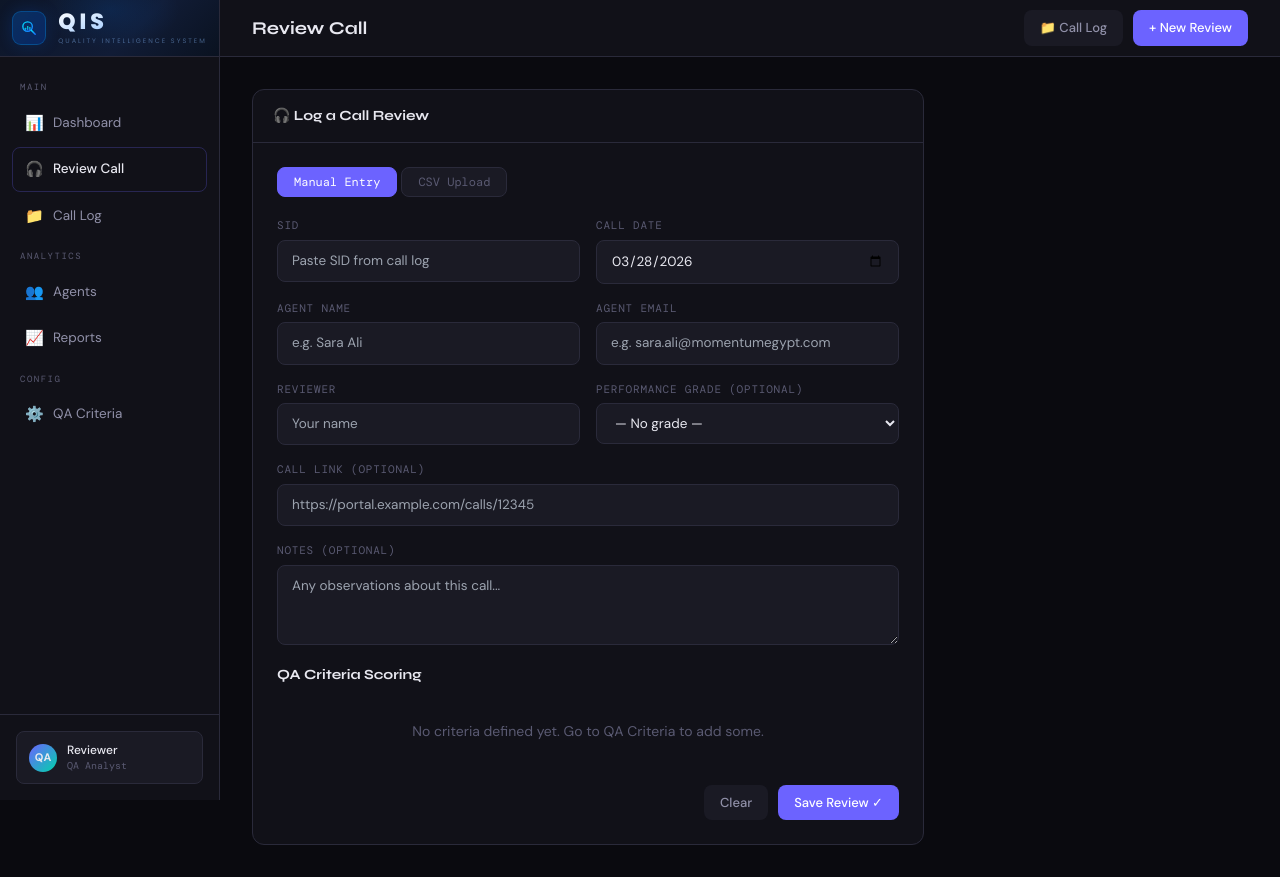
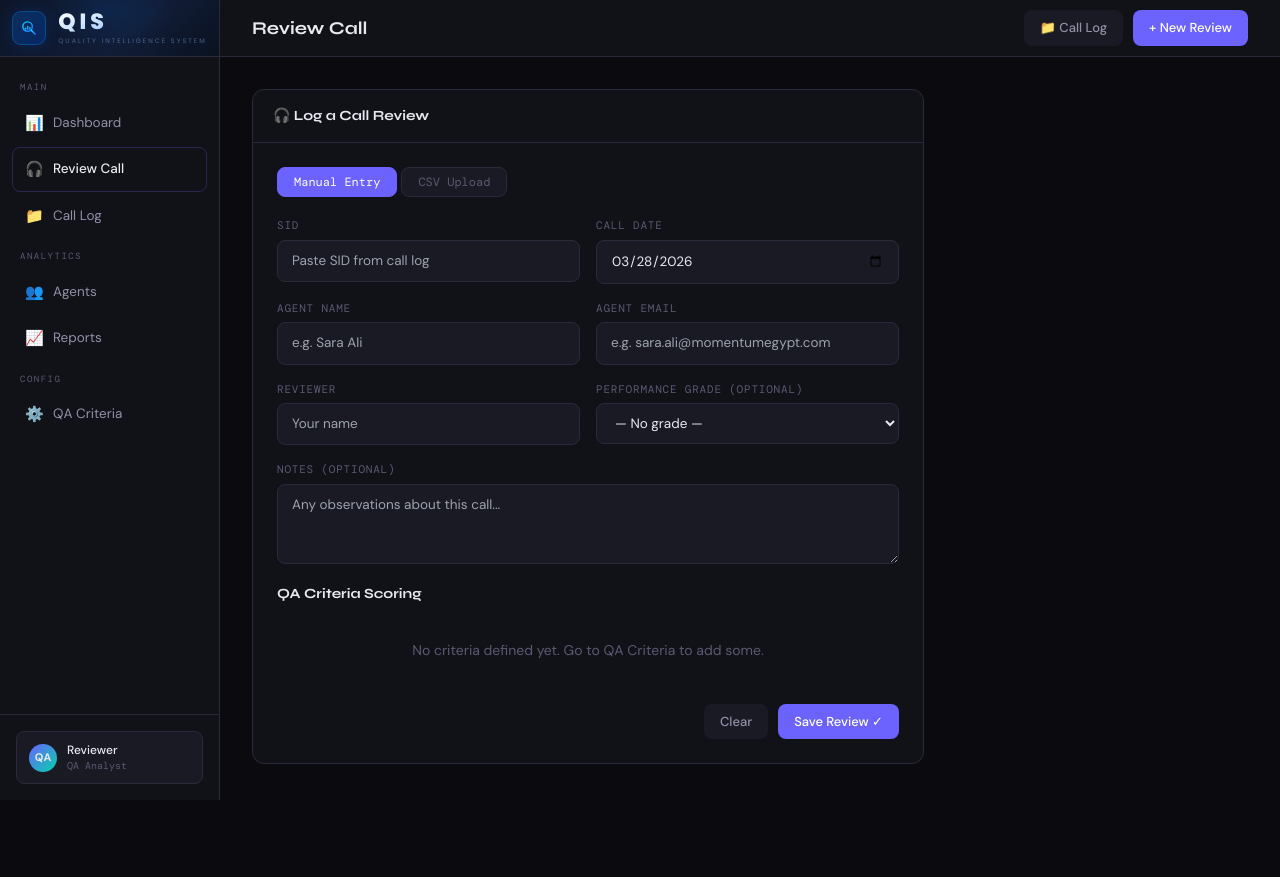
Before and after one commit to Ahmed-tech889/QA-dashboard, a React (Vite) app: page / in a window 1280 px wide. Both pictures are taken after a click on the button "+ New Review". After the commit the page ends 800 px from the top, so only its background shows below. Built offline with nearby package versions, Linux system fonts and the light colour scheme.

Commit message:
Remove callLink field from ReviewCall component
Removed callLink field from the form and related code.

```diff
--- a/src/components/ReviewCall.jsx
+++ b/src/components/ReviewCall.jsx
@@ -26,7 +26,7 @@ function PFButton({ label, selected, onClick, isPass, isNA }) {
 const EMPTY_FORM = {
   agentName: '', agentEmail: '', sid: '',
   callDate: new Date().toISOString().split('T')[0],
-  callLink: '', reviewer: '', notes: '', grade: '',
+  reviewer: '', notes: '', grade: '',
 }
 
 export default function ReviewCall({ state, addReview, addReviews, updateReview }) {
@@ -81,7 +81,6 @@ export default function ReviewCall({ state, addReview, addReviews, updateReview
       emitToast('Please score all criteria before saving', 'error'); return
     }
 
-    // Use the same weighted score logic as the store — 60% threshold
     const score  = calcWeightedScore(scores, state.criteria)
     const result = score === null ? 'pass' : score >= 60 ? 'pass' : 'fail'
     const passed = result === 'pass'
@@ -92,7 +91,6 @@ export default function ReviewCall({ state, addReview, addReviews, updateReview
         reviewer:   form.reviewer,
         notes:      form.notes,
         grade:      form.grade,
-        callLink:   form.callLink,
         agentName:  form.agentName,
         agentEmail: form.agentEmail,
         result,
@@ -159,7 +157,6 @@ export default function ReviewCall({ state, addReview, addReviews, updateReview
           waitDuration: row.waiting_time || '',
           talkDuration: row.talk_time    || '',
           wrapDuration: row.wrap_up_time || '',
-          callLink:  '',
           reviewer:  '',
           notes:     '',
           scores:    {},
@@ -175,10 +172,9 @@ export default function ReviewCall({ state, addReview, addReviews, updateReview
     reader.readAsText(file)
   }
 
-  // Live score calculation for the summary bar
-  const liveScore     = calcWeightedScore(scores, state.criteria)
-  const liveIsPassing = liveScore !== null && liveScore >= 60
-  const liveColor     = liveScore === null ? '#5a5a72' : liveIsPassing ? '#00d4aa' : '#ff6b6b'
+  const liveScore       = calcWeightedScore(scores, state.criteria)
+  const liveIsPassing   = liveScore !== null && liveScore >= 60
+  const liveColor       = liveScore === null ? '#5a5a72' : liveIsPassing ? '#00d4aa' : '#ff6b6b'
   const liveScoredCount = state.criteria.filter((c) => scores[c.id]).length
 
   return (
@@ -201,7 +197,6 @@ export default function ReviewCall({ state, addReview, addReviews, updateReview
             {/* Manual Tab */}
             {tab === 'manual' && (
               <div>
-                {/* Auto-fill notice */}
                 {autoFilled && (
                   <div className={`flex items-center gap-2 px-3.5 py-2.5 border rounded-lg text-xs mb-4 ${
                     matchedReviewId !== null
@@ -309,16 +304,6 @@ export default function ReviewCall({ state, addReview, addReviews, updateReview
                     </select>
                   </Field>
 
-                  {/* Call Link */}
-                  <Field label="Call Link (optional)" full>
-                    <input
-                      type="url"
-                      value={form.callLink}
-                      onChange={(e) => setForm((f) => ({ ...f, callLink: e.target.value }))}
-                      placeholder="https://portal.example.com/calls/12345"
-                    />
-                  </Field>
-
                   {/* Notes */}
                   <Field label="Notes (optional)" full>
                     <textarea
@@ -329,7 +314,7 @@ export default function ReviewCall({ state, addReview, addReviews, updateReview
                   </Field>
                 </div>
 
-                {/* Scoring — matches call log ReviewModal exactly */}
+                {/* Scoring */}
                 <div className="mb-5">
                   <div className="flex items-center justify-between mb-3">
                     <div className="font-syne font-bold text-sm">QA Criteria Scoring</div>
```
